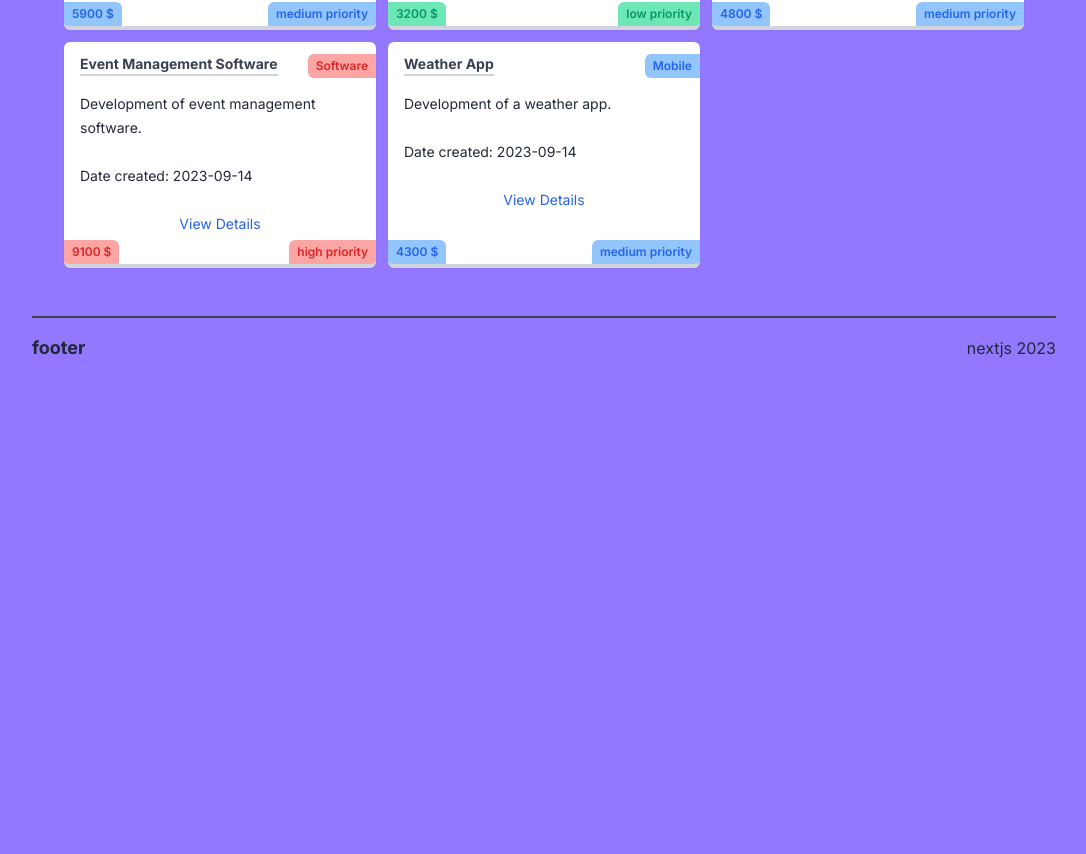
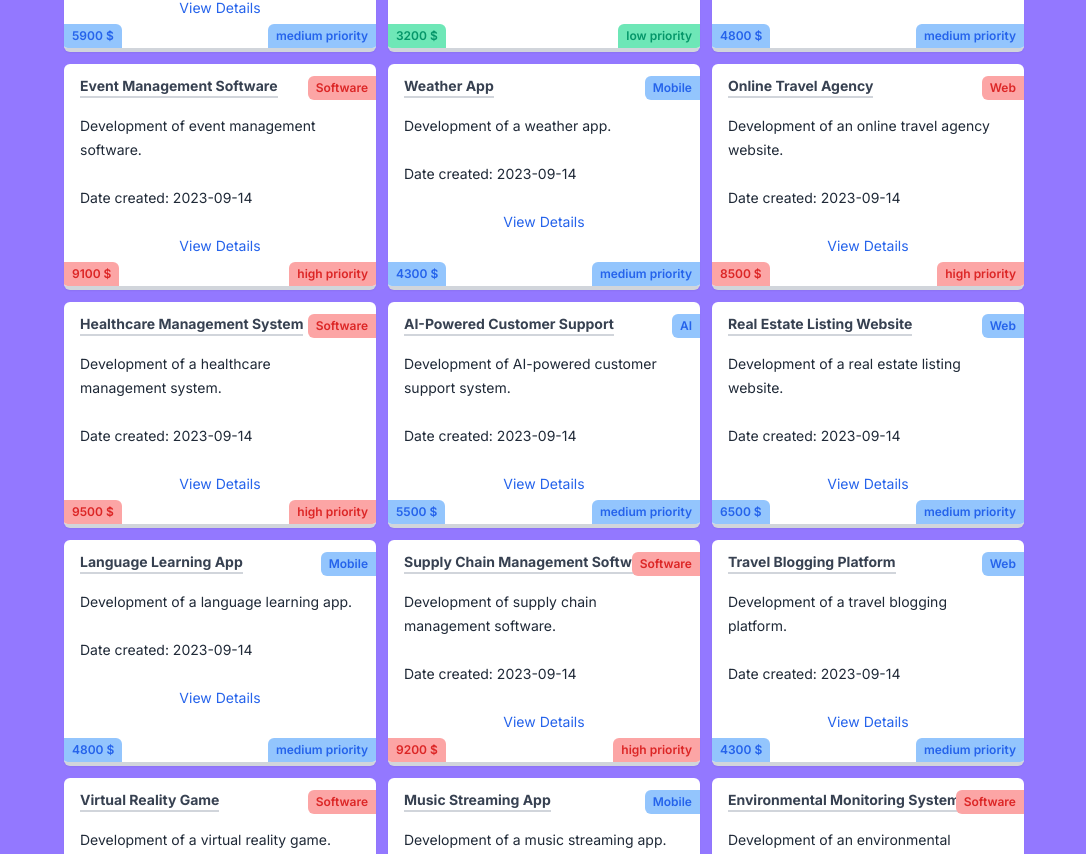
Before and after one commit to SalmanIyad/nextjs-app-test, a Next.js app: page /projects in a window 1280 px wide. Shown: the part 1626-2480 px from the top of the page, without its empty margins (96-1182 px from the left). Before the commit the page ends 2028 px from the top, so only its background shows below. Built offline with nearby package versions, Linux system fonts and the light colour scheme; data requests are answered from the project's data file.

Commit message:
edit the mui form to native form, some fixes

```diff
--- a/_data/db.json
+++ b/_data/db.json
@@ -259,6 +259,136 @@
             "type": "Mobile",
             "date_created": "2023-09-14",
             "deadline_date": "2023-12-20"
+        },
+        {
+            "id": "21",
+            "title": "Online Travel Agency",
+            "short_description": "Development of an online travel agency website.",
+            "long_description": "Create a comprehensive online travel agency website where users can search, compare, and book flights, hotels, and vacation packages. The website should provide a user-friendly interface, secure payment processing, and real-time availability updates.",
+            "priority": "high",
+            "user_name": "Linda Martinez",
+            "user_email": "linda@example.com",
+            "price": 8500,
+            "type": "Web",
+            "date_created": "2023-09-14",
+            "deadline_date": "2023-12-10"
+        },
+        {
+            "id": "22",
+            "title": "Healthcare Management System",
+            "short_description": "Development of a healthcare management system.",
+            "long_description": "Develop a healthcare management system for medical facilities to manage patient records, appointments, billing, and medical history. The system should prioritize data security, compliance, and efficient patient care.",
+            "priority": "high",
+            "user_name": "Michael Johnson",
+            "user_email": "michael@example.com",
+            "price": 9500,
+            "type": "Software",
+            "date_created": "2023-09-14",
+            "deadline_date": "2023-12-15"
+        },
+        {
+            "id": "23",
+            "title": "AI-Powered Customer Support",
+            "short_description": "Development of AI-powered customer support system.",
+            "long_description": "Develop an AI-powered customer support system that uses natural language processing and machine learning to handle customer inquiries and provide quick, accurate responses. The system should enhance customer satisfaction and reduce response times.",
+            "priority": "medium",
+            "user_name": "Sophia Brown",
+            "user_email": "sophia@example.com",
+            "price": 5500,
+            "type": "AI",
+            "date_created": "2023-09-14",
+            "deadline_date": "2023-11-25"
+        },
+        {
+            "id": "24",
+            "title": "Real Estate Listing Website",
+            "short_description": "Development of a real estate listing website.",
+            "long_description": "Create a real estate listing website where realtors can list properties, and users can search, view details, and contact agents. The website should have advanced search features, high-quality images, and user-friendly navigation.",
+            "priority": "medium",
+            "user_name": "Emma Davis",
+            "user_email": "emma@example.com",
+            "price": 6500,
+            "type": "Web",
+            "date_created": "2023-09-14",
+            "deadline_date": "2023-12-20"
+        },
+        {
+            "id": "25",
+            "title": "Language Learning App",
+            "short_description": "Development of a language learning app.",
+            "long_description": "Create a language learning app that offers courses in multiple languages. The app should include lessons, quizzes, and progress tracking. It aims to help users acquire new language skills effectively.",
+            "priority": "medium",
+            "user_name": "William Turner",
+            "user_email": "william@example.com",
+            "price": 4800,
+            "type": "Mobile",
+            "date_created": "2023-09-14",
+            "deadline_date": "2023-11-30"
+        },
+        {
+            "id": "26",
+            "title": "Supply Chain Management Software",
+            "short_description": "Development of supply chain management software.",
+            "long_description": "Develop supply chain management software that helps businesses optimize inventory, streamline logistics, and enhance supply chain visibility. The software should support efficient supply chain operations and decision-making.",
+            "priority": "high",
+            "user_name": "Daniel Smith",
+            "user_email": "daniel@example.com",
+            "price": 9200,
+            "type": "Software",
+            "date_created": "2023-09-14",
+            "deadline_date": "2023-12-05"
+        },
+        {
+            "id": "27",
+            "title": "Travel Blogging Platform",
+            "short_description": "Development of a travel blogging platform.",
+            "long_description": "Create a travel blogging platform where users can write and share their travel experiences, photos, and tips. The platform should include blogging tools, social sharing, and user profiles.",
+            "priority": "medium",
+            "user_name": "Ella Roberts",
+            "user_email": "ella@example.com",
+            "price": 4300,
+            "type": "Web",
+            "date_created": "2023-09-14",
+            "deadline_date": "2023-12-10"
+        },
+        {
+            "id": "28",
+            "title": "Virtual Reality Game",
+            "short_description": "Development of a virtual reality game.",
+            "long_description": "Develop an immersive virtual reality (VR) game with engaging gameplay and stunning visuals. The game should be compatible with popular VR headsets and provide an unforgettable gaming experience.",
+            "priority": "high",
+            "user_name": "Mia Wilson",
+            "user_email": "mia@example.com",
+            "price": 7500,
+            "type": "Software",
+            "date_created": "2023-09-14",
+            "deadline_date": "2023-12-15"
+        },
+        {
+            "id": "29",
+            "title": "Music Streaming App",
+            "short_description": "Development of a music streaming app.",
+            "long_description": "Create a music streaming app that allows users to discover, listen to, and curate playlists of their favorite songs. The app should provide a vast music library, personalized recommendations, and offline listening.",
+            "priority": "medium",
+            "user_name": "Oliver Turner",
+            "user_email": "oliver@example.com",
+            "price": 5500,
+            "type": "Mobile",
+            "date_created": "2023-09-14",
+            "deadline_date": "2023-11-25"
+        },
+        {
+            "id": "30",
+            "title": "Environmental Monitoring System",
+            "short_description": "Development of an environmental monitoring system.",
+            "long_description": "Develop an environmental monitoring system that collects and analyzes data on air quality, weather conditions, and environmental parameters. The system should provide real-time information and support environmental research and protection efforts.",
+            "priority": "high",
+            "user_name": "James Smith",
+            "user_email": "james@example.com",
+            "price": 9800,
+            "type": "Software",
+            "date_created": "2023-09-14",
+            "deadline_date": "2023-12-20"
         }
     ]
 }
--- a/app/globals.css
+++ b/app/globals.css
@@ -5,13 +5,13 @@
 /* base styles */
 body {
   background: #9378ff;
-  @apply m-8 text-gray-800;
+  @apply m-4 md:m-8 text-gray-800;
 }
 h1, h2 {
   @apply text-lg font-bold text-primary;
 }
 main {
-  @apply max-w-5xl px-8 mx-auto my-12;
+  @apply max-w-5xl px-0 md:px-8 mx-auto my-12;
 }
 main > h2 {
   @apply pb-2 mb-4 text-base ;
--- a/app/projects/[id]/page.jsx
+++ b/app/projects/[id]/page.jsx
@@ -2,9 +2,9 @@ import Link from "next/link";
 import { FiSkipBack } from 'react-icons/fi';
 
 async function getProject(id) {
-  const res = await fetch("http://localhost:4000/projects/" + id, {
+  const res = await fetch(`http://localhost:4000/projects/${id}`, {
     next: {
-      revalidate: 30,
+      revalidate: 20,
     },
   });
   return res.json();
@@ -21,7 +21,8 @@ export default async function page({ params }) {
             <h2>Project {project.id} Details</h2>
         </nav>
         <div className="card !w-full">
-            <h3 className="!w-fit border-b-2 border-gray-300">{project.title}: {project.short_description}</h3>
+            <h3 className="!w-fit max-w-[calc(100%-110px)] border-b-2 border-gray-300">{project.title}</h3>
+            <h5 className="!w-fit max-w-[calc(100%-110px)] text-xs text-gray-400">{project.short_description}</h5>
             <p>{project.long_description}</p>
             <p className="userdata !my-4 w-fit">User name: {project.user_name}</p>
             <p className="userdata !my-4 w-fit">User email: {project.user_email}</p>
--- a/app/projects/page.jsx
+++ b/app/projects/page.jsx
@@ -18,7 +18,7 @@ export default function Page() {
     <main>
       <h1 className="pb-4 border-b-2 border-gray-700">Projects Page</h1>
       <br />
-      <FormControl variant="filled" sx={{ m: 1, minWidth: 200 }} size="small">
+      {/* <FormControl variant="filled" sx={{ m: 1, minWidth: 200 }} size="small">
         <InputLabel id="demo-select-small-label">Filter project type</InputLabel>
         <Select
           labelId="demo-select-small-label"
@@ -34,8 +34,22 @@ export default function Page() {
           <MenuItem value='Software'>Software</MenuItem>
         </Select>
 
-      </FormControl>
-
+      </FormControl> */}
+      <form action="" method="get">
+          <select
+            className="bg-[#ffffff66] outline-none"
+            id="filter"
+            name="filter"
+            value={selectedOption}
+            onChange={handleChange}
+          >
+            <option value="none">All</option>
+            <option value="Mobile">Mobile</option>
+            <option value="Web">Web</option>
+            <option value="AI">AI</option>
+            <option value="Software">Software</option>
+          </select>
+        </form>
       <ul className="flex flex-wrap justify-stretch gap-3 align-middle mt-5">
         <ProjectsList selectedOption={selectedOption} />
       </ul>
--- a/app/projects/projectsList.jsx
+++ b/app/projects/projectsList.jsx
@@ -7,7 +7,9 @@ async function getProjects() {
         }
     })
     return res.json()
+
 }
+
 
 export default async function ProjectsList({ selectedOption }) {
     const projects = await getProjects();
```
